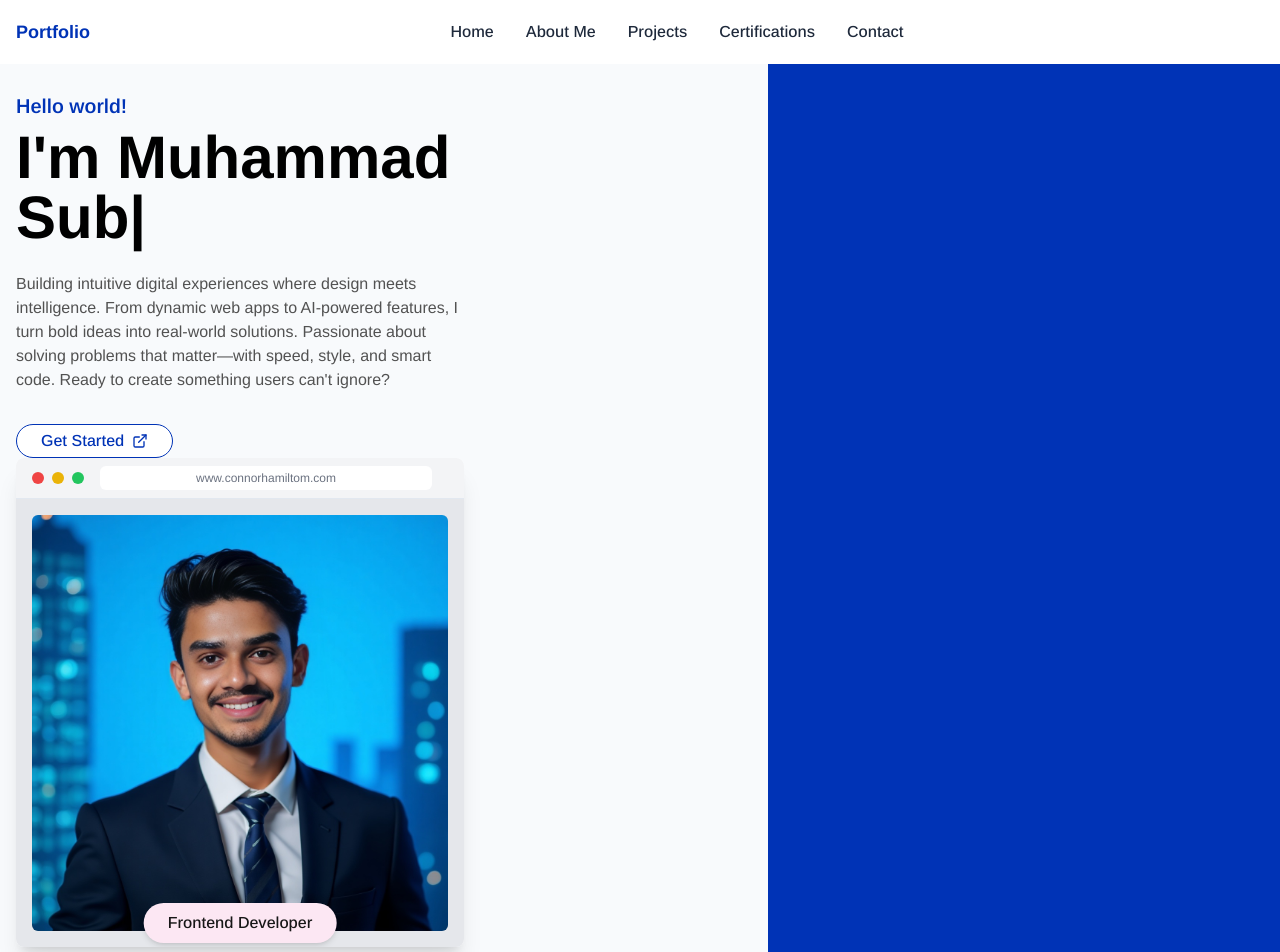
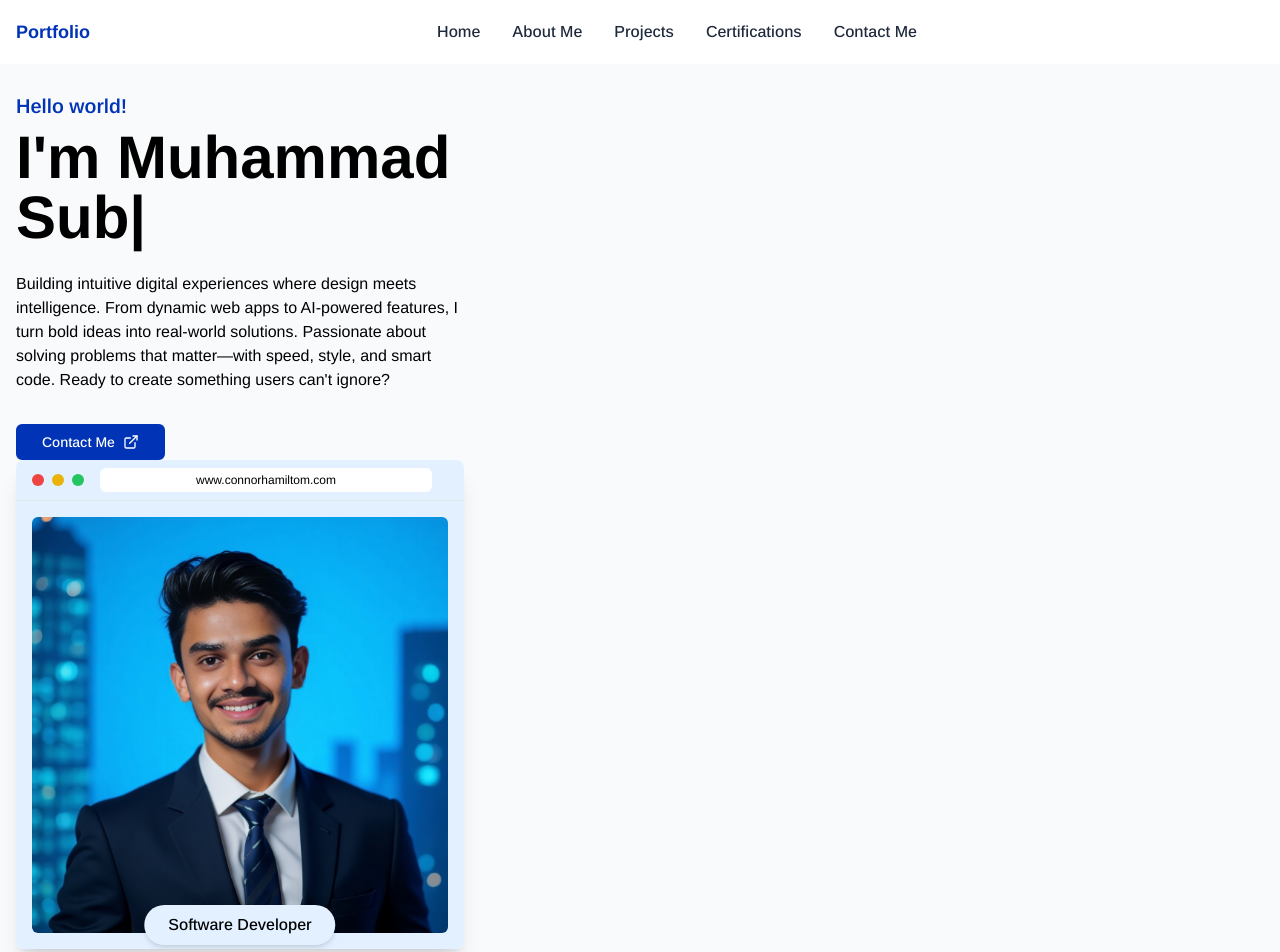
Before and after one commit to githubSubhanKhan/portfolio, a React (Vite) app: page / in a window 1280 px wide. Shown: the top 952 px of the page. Built offline with nearby package versions, Linux system fonts and the light colour scheme.

Commit message:
fix scroll for contact me

```diff
--- a/index.html
+++ b/index.html
@@ -10,7 +10,7 @@
       href="https://fonts.googleapis.com/css2?family=Arimo:ital,wght@0,400..700;1,400..700&display=swap"
       rel="stylesheet"
     />
-    <title>NextBook</title>
+    <title>Subhan's Portfolio</title>
   </head>
   <body class="min-h-screen">
     <div id="root" class="relative flex min-h-screen flex-col"></div>
--- a/src/Router.tsx
+++ b/src/Router.tsx
@@ -12,6 +12,7 @@ import NoMatch from "./pages/NoMatch";
 // import { useAuth } from "./contexts/AuthContext"; // Make sure this path is correct
 import Error500 from "./pages/Error500";
 import HeroSection from "./pages/HeroSection";
+import ContactMe from "./components/layouts/ContactMe";
 
 // Root component that handles redirection logic
 // const RootRedirect = () => {
@@ -30,8 +31,8 @@ export const router = createBrowserRouter([
     element: <Applayout/>,
   },
   // {
-  //   path: "/sign-up",
-  //   element: <SignUp />,
+  //   path: "/contact-me",
+  //   element: <ContactMe/>,
   // },
   // {
   //   path: "/sign-in",
--- a/src/components/layouts/AboutMe.tsx
+++ b/src/components/layouts/AboutMe.tsx
@@ -49,9 +49,9 @@ const timelineItems = [
 
 const AboutMe = () => {
   return (
-    <section className="w-full py-12 px-4 md:px-8" id="about">
+    <section className="w-full py-12 px-4 md:px-8 " id="about">
       <div className="max-w-6xl mx-auto">
-        <h2 className="text-3xl md:text-4xl font-bold text-center mb-16">
+        <h2 className="text-3xl md:text-4xl font-bold text-center mb-16 text-primary">
           About Me
         </h2>
 
--- a/src/components/layouts/AppLayout.tsx
+++ b/src/components/layouts/AppLayout.tsx
@@ -15,7 +15,7 @@ const fadeInUp = {
 const LandingPage = () => {
   return (
     <div
-      className={`min-h-screen flex flex-col transition-colors duration-300 bg-neutral-bg` }
+      className={`min-h-screen flex flex-col transition-colors duration-300 bg-neutral-bg`}
       id="home"
     >
       <style>{`
@@ -43,31 +43,38 @@ const LandingPage = () => {
 
       {/* Hero Section */}
       <motion.div variants={fadeInUp} initial="hidden" whileInView="visible" viewport={{ once: true, amount: 0.2 }}>
-        <HeroSection/>
+        <HeroSection />
       </motion.div>
 
       {/* About Us Section */}
       <motion.div variants={fadeInUp} initial="hidden" whileInView="visible" viewport={{ once: true, amount: 0.2 }}>
-        <AboutMe/>
+        <AboutMe />
       </motion.div>
 
       {/* Faculty Reviews Section */}
       <motion.div variants={fadeInUp} initial="hidden" whileInView="visible" viewport={{ once: true, amount: 0.2 }}>
-        <Projects/>
+        <Projects />
       </motion.div>
 
       {/* Why Us Section */}
       <motion.div variants={fadeInUp} initial="hidden" whileInView="visible" viewport={{ once: true, amount: 0.2 }}>
-        <Certifications/>
+        <Certifications />
       </motion.div>
 
       {/* Footer */}
-      <motion.div variants={fadeInUp} initial="hidden" whileInView="visible" viewport={{ once: true, amount: 0.2 }}>
-        <ContactMe/>
+      <motion.div
+        id="contact-me"  // Add this
+        variants={fadeInUp}
+        initial="hidden"
+        whileInView="visible"
+        viewport={{ once: true, amount: 0.2 }}
+      >
+        <ContactMe />
       </motion.div>
 
+
       <motion.div variants={fadeInUp} initial="hidden" whileInView="visible" viewport={{ once: true, amount: 0.2 }}>
-        <Footer/>
+        <Footer />
       </motion.div>
     </div>
   );
--- a/src/components/layouts/ContactMe.tsx
+++ b/src/components/layouts/ContactMe.tsx
@@ -104,7 +104,7 @@ const ContactMe = () => {
     };
 
     return (
-        <section className="py-12 px-4" id="contact">
+        <section className="py-12 px-4 scroll-m-nav" id="contact-me">
             <div className="container mx-auto">
                 <h2 className="text-3xl font-bold mb-10 text-center text-primary">Contact Me</h2>
 
--- a/src/components/ui/Navbar.tsx
+++ b/src/components/ui/Navbar.tsx
@@ -10,11 +10,12 @@ const Navbar = () => {
   // Navigation links
   const navLinks = [
     { name: "Home", path: "/" },
-    { name: "About Me", path: "/about" },
-    { name: "Projects", path: "/portfolio" },
-    { name: "Certifications", path: "/testimonials" },
-    { name: "Contact", path: "/contact" }
+    { name: "About Me", path: "#about-me" },
+    { name: "Projects", path: "#project" },
+    { name: "Certifications", path: "#certificates" },
+    { name: "Contact Me", path: "#contact-me" }
   ];
+
 
   return (
     <nav className={`fixed top-0 left-0 right-0 z-50 h-16 flex items-center transition-all duration-300 bg-white shadow-md"
@@ -28,16 +29,15 @@ const Navbar = () => {
             </Link>
           </div>
 
-          {/* Desktop Navigation */}
           <div className="hidden md:flex items-center space-x-8">
             {navLinks.map((link) => (
-              <Link
+              <a
                 key={link.name}
-                to={link.path}
+                href={link.path}
                 className="text-neutral hover:text-primary font-medium transition-colors"
               >
                 {link.name}
-              </Link>
+              </a>
             ))}
           </div>
 
@@ -93,14 +93,15 @@ const Navbar = () => {
           <div className="md:hidden absolute top-16 left-0 right-0 bg-white shadow-lg">
             <div className="py-2">
               {navLinks.map((link) => (
-                <Link
+                <a
                   key={link.name}
-                  to={link.path}
+                  href={link.path}
                   className="block py-2 px-4 text-neutral hover:bg-primary-light hover:text-primary"
                   onClick={() => setIsMenuOpen(false)}
                 >
                   {link.name}
-                </Link>
+                </a>
+
               ))}
             </div>
           </div>
--- a/src/index.css
+++ b/src/index.css
@@ -1,6 +1,11 @@
 @tailwind base;
 @tailwind components;
 @tailwind utilities;
+
+html {
+  scroll-behavior: smooth;
+}
+
 
 @layer base {
   :root {
--- a/src/pages/HeroSection.tsx
+++ b/src/pages/HeroSection.tsx
@@ -2,13 +2,14 @@ import { Link } from "react-router-dom";
 import image from "../components/images/Professional_Profile_Pic.jpg";
 import { ExternalLink, MoveUpRight } from "lucide-react";
 import { TypeAnimation } from 'react-type-animation';
+import { Button } from "@/components/ui/button";
 
 
 const HeroSection = () => {
   return (
     <section className="relative w-full min-h-screen flex items-center overflow-hidden pt-3">
       {/* Background Color - Blue background that covers right portion on desktop */}
-      <div className="absolute top-0 right-0 w-1/3 md:w-2/5 h-full bg-primary z-0"></div>
+      {/* <div className="absolute top-0 right-0 w-1/3 md:w-2/5 h-full bg-primary z-0"></div> */}
 
 
       <div className="container mx-auto px-4 relative z-10 py-12 md:py-20">
@@ -32,16 +33,19 @@ const HeroSection = () => {
                 style={{ display: 'inline-block' }}
               />
             </h1>
-            <p className="text-neutral-600 mb-8 max-w-md">
+            <p className="text-black mb-8 max-w-md">
               Building intuitive digital experiences where design meets intelligence. From dynamic web apps to AI-powered features, I turn bold ideas into real-world solutions. Passionate about solving problems that matter—with speed, style, and smart code. Ready to create something users can't ignore?
             </p>
             <div className="flex items-center">
-              <Link
-                to="/portfolio"
-                className="gap-2 bg-white text-primary border border-primary rounded-full font-medium hover:bg-primary hover:text-white transition-colors px-6 py-1 rounded-full font-medium flex items-center transition-all"
+
+              <Button
+                asChild
+                className="text-white hover:bg-transparent hover:text-black hover:scale-105 transition-all duration-300 px-6 py-3 gap-2"
               >
-                Get Started <ExternalLink className="h-4 w-4"/>
-              </Link>
+                <a href="#contact-me">
+                  Contact Me <ExternalLink className="h-4 w-4" />
+                </a>
+              </Button>
             </div>
 
           </div>
@@ -52,21 +56,21 @@ const HeroSection = () => {
             {/* Browser window mockup */}
             <div className="bg-white rounded-lg shadow-xl overflow-hidden w-full max-w-md">
               {/* Browser toolbar */}
-              <div className="bg-gray-100 px-4 py-2 flex items-center border-b">
+              <div className="bg-bluecustom px-4 py-2 flex items-center border-b">
                 <div className="flex space-x-2">
                   <div className="w-3 h-3 bg-red-500 rounded-full"></div>
                   <div className="w-3 h-3 bg-yellow-500 rounded-full"></div>
                   <div className="w-3 h-3 bg-green-500 rounded-full"></div>
                 </div>
                 <div className="flex-1 mx-4">
-                  <div className="h-6 bg-white rounded-md w-full flex items-center justify-center text-xs text-gray-500">
+                  <div className="h-6 bg-white rounded-md w-full flex items-center justify-center text-xs text-black">
                     www.connorhamiltom.com
                   </div>
                 </div>
               </div>
 
               {/* Browser content */}
-              <div className="p-4 bg-gray-200">
+              <div className="p-4 bg-bluecustom">
                 <div className="relative">
                   {/* Profile picture */}
                   <img
@@ -76,8 +80,8 @@ const HeroSection = () => {
                   />
 
                   {/* Role badge */}
-                  <div className="absolute -bottom-3 left-1/2 transform -translate-x-1/2 bg-pink-100 px-6 py-2 rounded-full shadow-md text-neutral-900 font-medium">
-                    Frontend Developer
+                  <div className="absolute -bottom-3 left-1/2 transform -translate-x-1/2 bg-bluecustom px-6 py-2 rounded-full shadow-md text-black font-medium">
+                    Software Developer
                   </div>
                 </div>
               </div>
--- a/tailwind.config.js
+++ b/tailwind.config.js
@@ -17,6 +17,9 @@ module.exports = {
       },
     },
     extend: {
+      scrollMargin: {
+        nav: '4rem' // 64px = your navbar height
+      },
       colors: {
         // Core brand colors extracted from the screenshot
         primary: {
```
Also changed, not shown: src/components/layouts/Certifications.tsx (+5 -5 lines).
